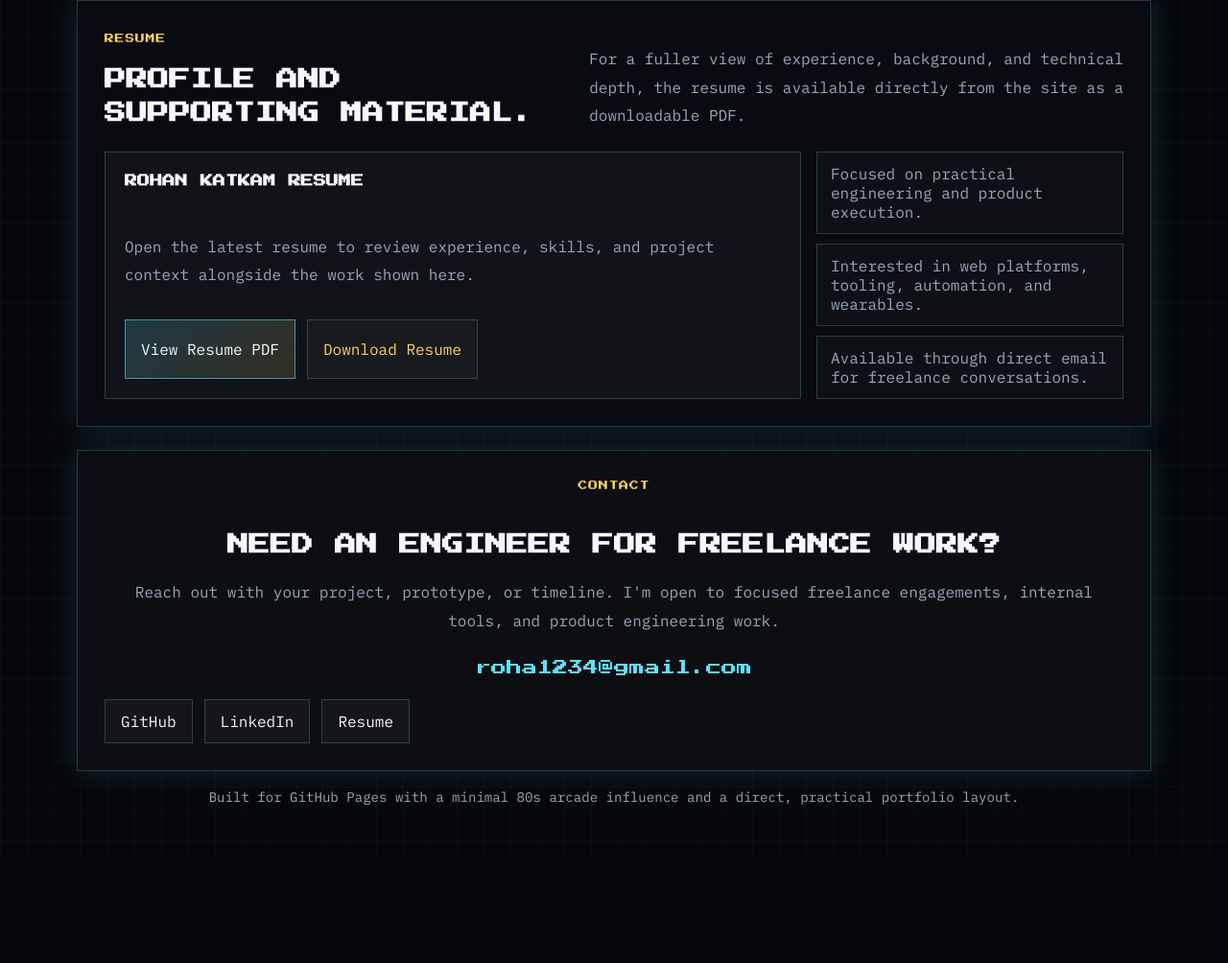
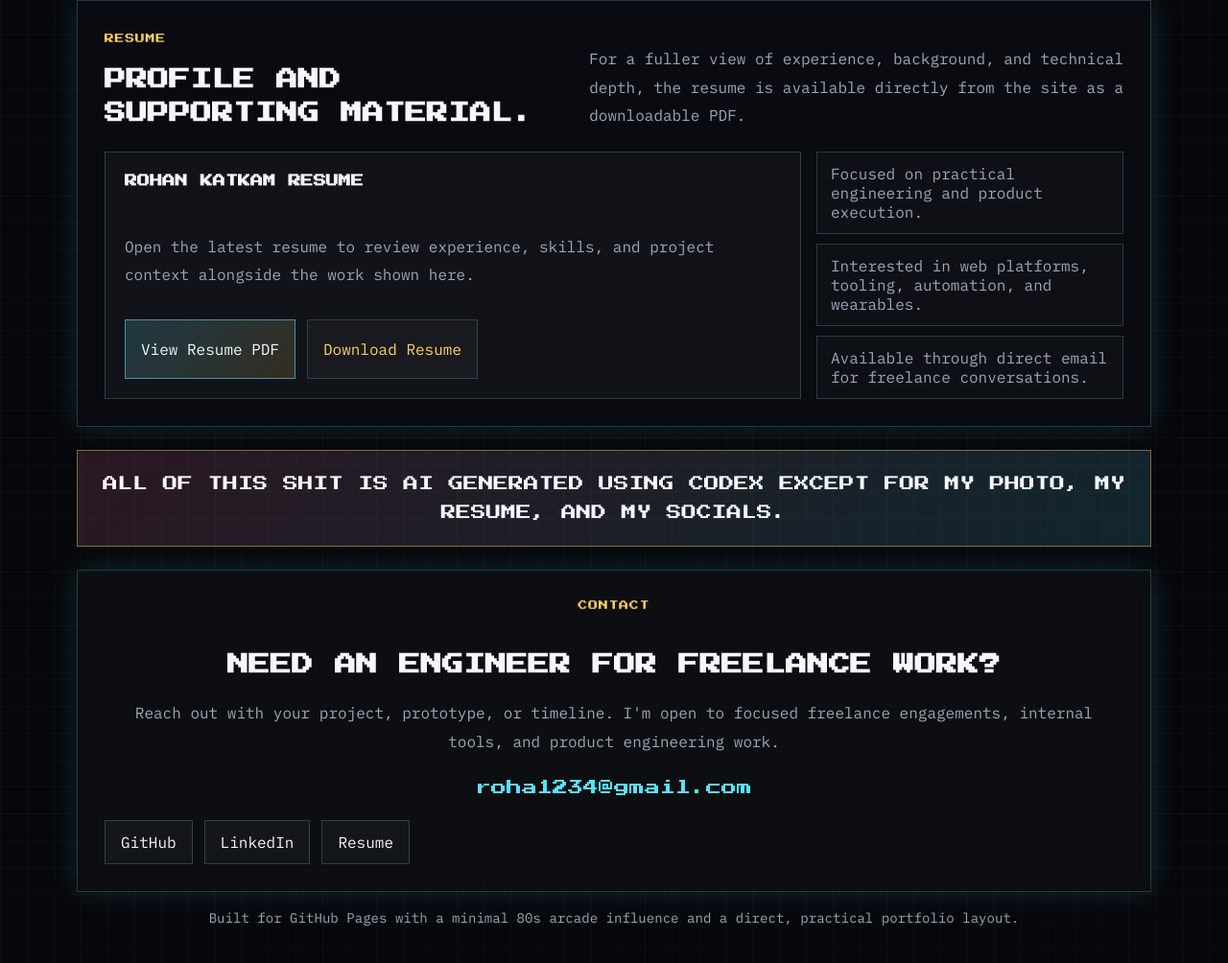
Before and after one commit to rbvk-services/rbvk-services.github.io, a plain HTML site: page index.html in a window 1280 px wide. Shown: the part 1728-2732 px from the top of the page at 96% size. Before the commit the page ends 2624 px from the top, so only its background shows below. Drawn offline with Linux system fonts and the light colour scheme.

Commit message:
Add Codex generation disclaimer

```diff
--- a/index.html
+++ b/index.html
@@ -216,6 +216,7 @@
     .stat-box,
     .project-card,
     .resume-card,
+    .notice-card,
     .contact-panel {
       padding: 20px;
       border: 1px solid var(--line);
@@ -299,6 +300,21 @@
       padding: 12px 14px;
       border: 1px solid var(--line);
       background: rgba(255, 255, 255, 0.02);
+    }
+
+    .notice-card {
+      margin-top: 24px;
+      background: linear-gradient(135deg, rgba(255, 126, 182, 0.14), rgba(89, 225, 255, 0.14));
+      border-color: rgba(255, 209, 102, 0.42);
+      text-align: center;
+    }
+
+    .notice-card p {
+      color: var(--text);
+      font-family: "Press Start 2P", monospace;
+      font-size: clamp(0.78rem, 1.6vw, 0.98rem);
+      line-height: 1.9;
+      text-transform: uppercase;
     }
 
     .contact-panel {
@@ -496,6 +512,12 @@
         </div>
       </section>
 
+      <section class="notice-card" aria-label="AI generation notice">
+        <p>
+          All of this shit is AI generated using Codex except for my photo, my resume, and my socials.
+        </p>
+      </section>
+
       <section class="contact-panel" id="contact">
         <span class="section-label">Contact</span>
         <h2>Need an engineer for freelance work?</h2>
```
